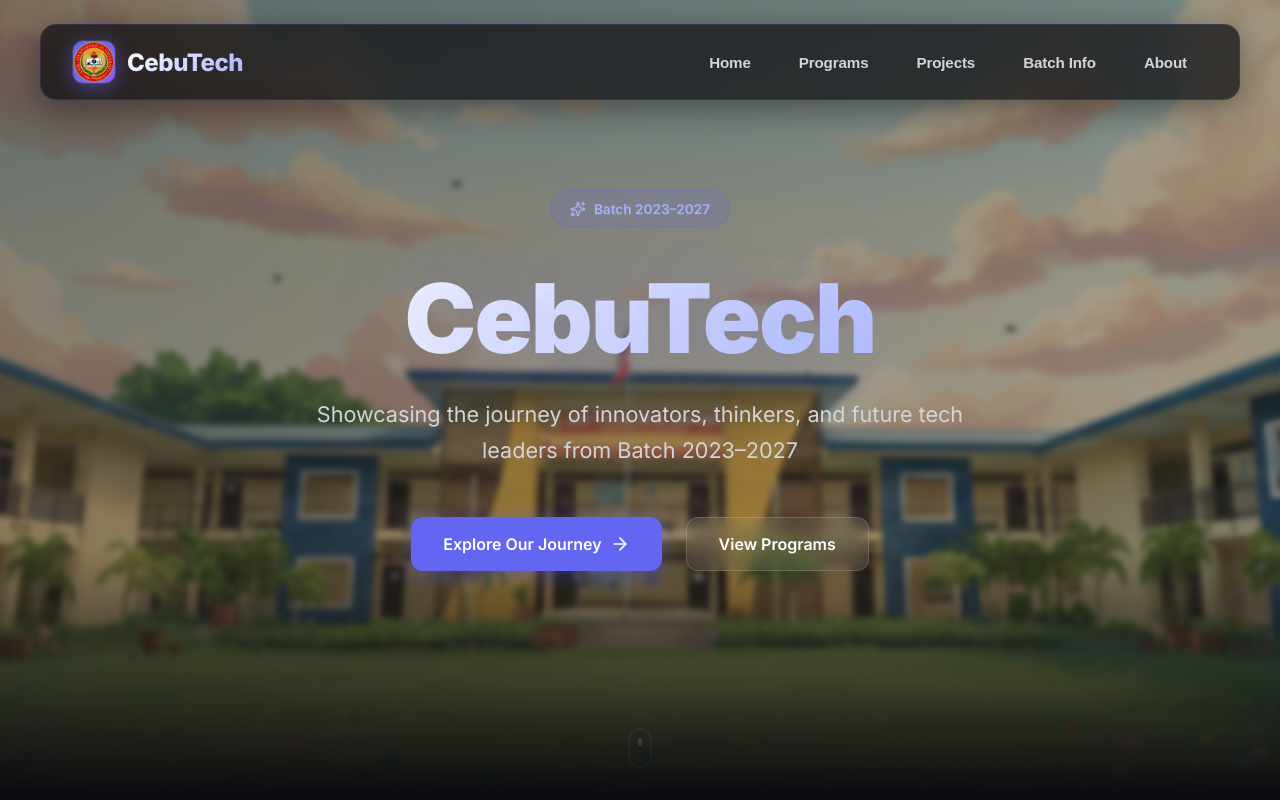
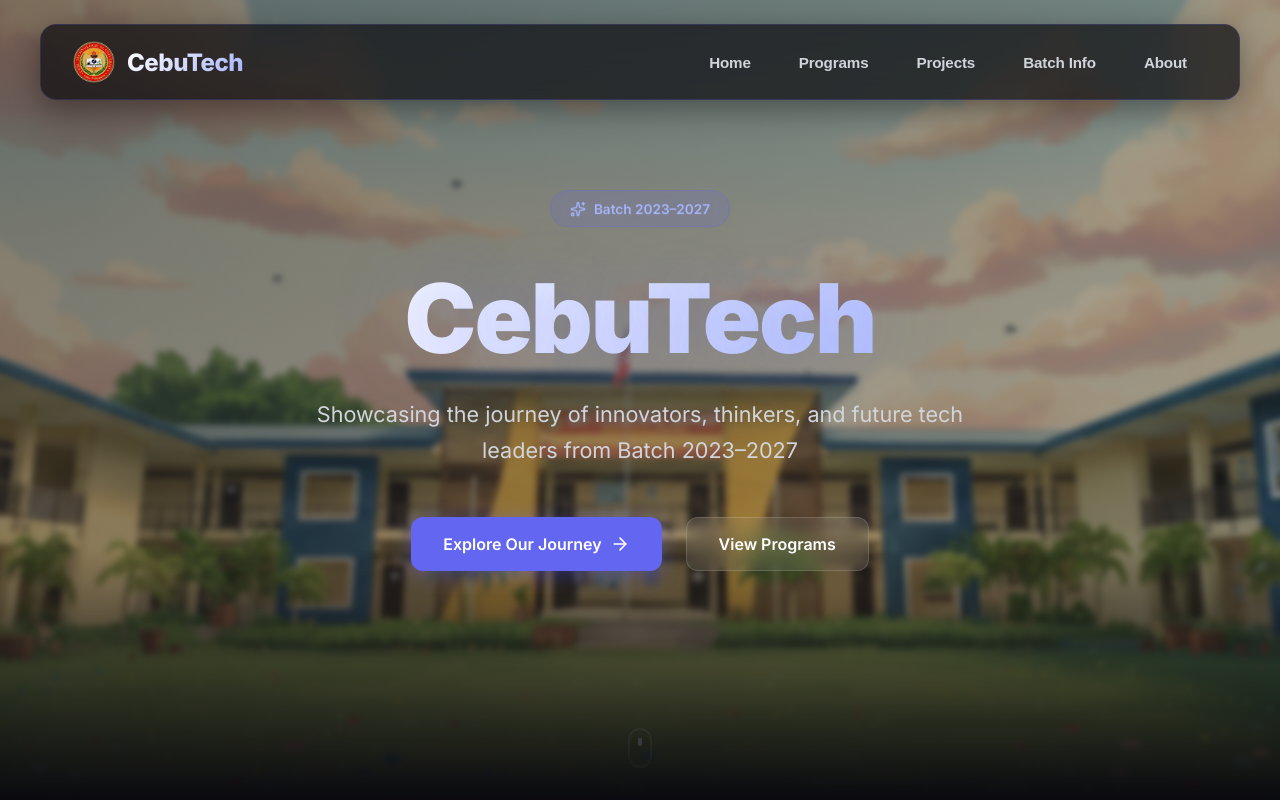
Before and after one commit to DaisuKiee/CebuTech, a React (Create React App) app: page / in a window 1280 px wide. Shown: the top 800 px of the page. Built offline with nearby package versions, Linux system fonts and the light colour scheme.

Commit message:
Remove border and background from logo icon

```diff
--- a/src/styles/cebutech.css
+++ b/src/styles/cebutech.css
@@ -158,13 +158,13 @@ body {
 .logo-icon {
   width: 42px;
   height: 42px;
-  background: linear-gradient(135deg, #6366f1 0%, #8b5cf6 100%);
+  background: transparent;
   border-radius: 10px;
   display: flex;
   align-items: center;
   justify-content: center;
   color: white;
-  box-shadow: 0 4px 20px rgba(99, 102, 241, 0.5), 0 0 0 1px rgba(255, 255, 255, 0.1);
+  box-shadow: none;
   transition: all 0.3s cubic-bezier(0.4, 0, 0.2, 1);
   overflow: hidden;
   position: relative;
@@ -174,18 +174,18 @@ body {
   content: '';
   position: absolute;
   inset: 0;
-  background: linear-gradient(135deg, rgba(255, 255, 255, 0.2), transparent);
+  background: transparent;
   opacity: 0;
   transition: opacity 0.3s ease;
 }
 
 .logo-icon:hover {
   transform: scale(1.05) translateY(-2px);
-  box-shadow: 0 8px 30px rgba(99, 102, 241, 0.6), 0 0 0 1px rgba(255, 255, 255, 0.2);
+  box-shadow: none;
 }
 
 .logo-icon:hover::before {
-  opacity: 1;
+  opacity: 0;
 }
 
 .logo-image {
```
